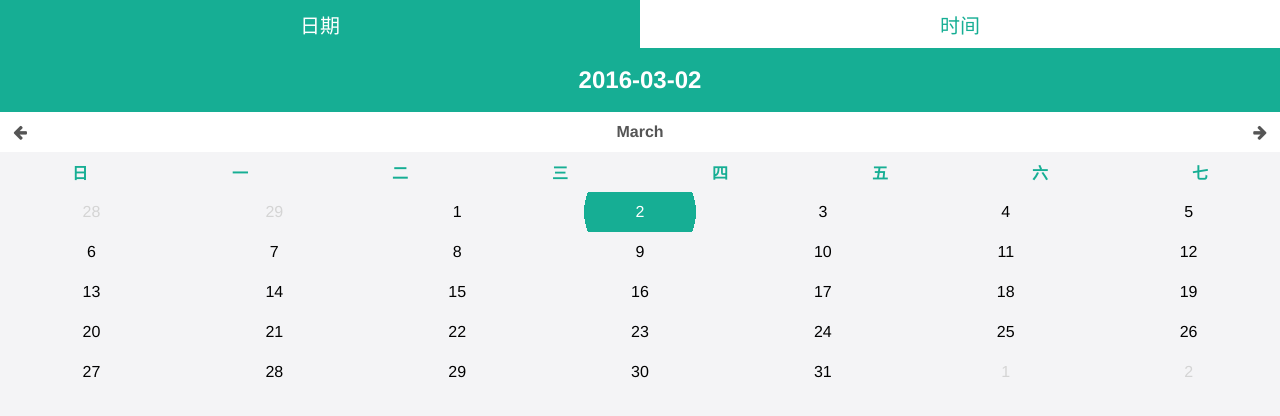
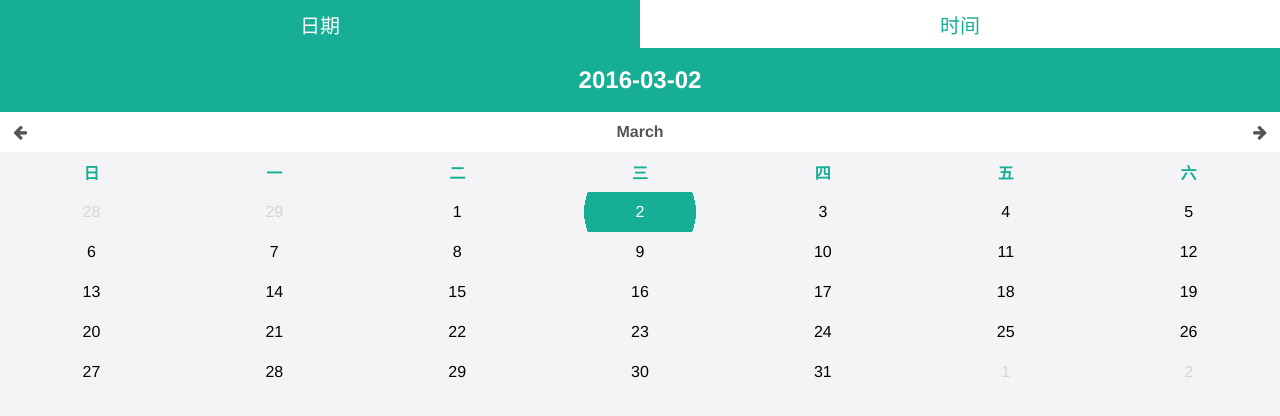
Before and after one commit to tcstory/any-do, a Vue app: page / in a window 1280 px wide. Shown: the top 416 px of the page. Built offline with nearby package versions, Linux system fonts and the light colour scheme.

Commit message:
删除日canlendar组件里多余的星期七

```diff
--- a/src/components/calendar/index.vue
+++ b/src/components/calendar/index.vue
@@ -33,7 +33,6 @@
         <div class="calendar-stage__date-title">四</div>
         <div class="calendar-stage__date-title">五</div>
         <div class="calendar-stage__date-title">六</div>
-        <div class="calendar-stage__date-title">七</div>
       </header>
       <section class="calendar-stage__main">
         <div class="calendar-stage__row">
```
